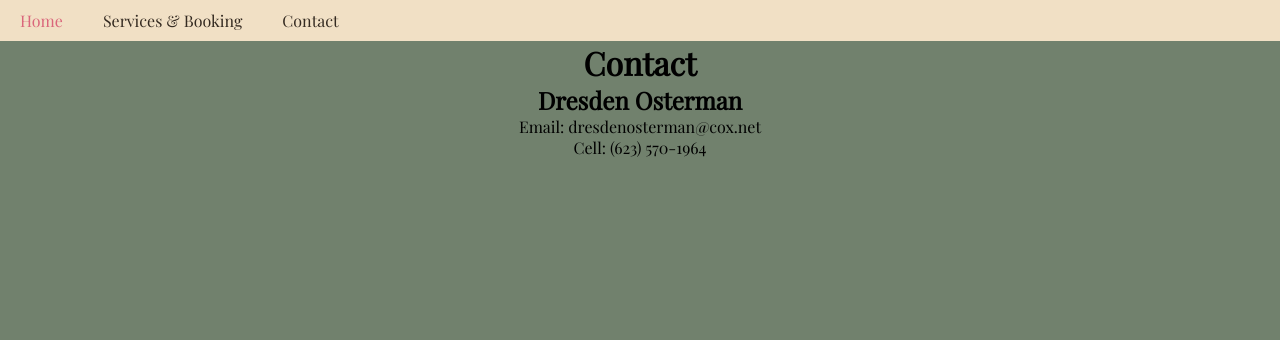
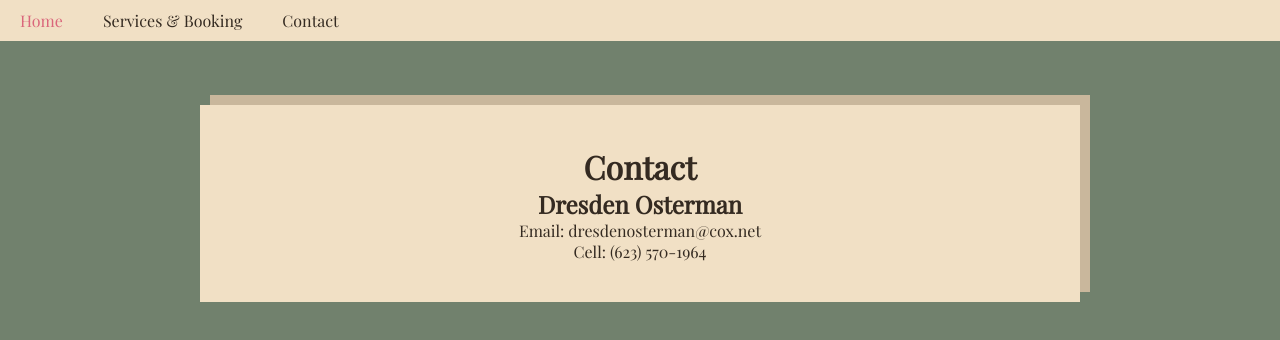
Before and after one commit to TrevorOsterman/drez-site, a React (Create React App) app: page /contact in a window 1280 px wide. Shown: the top 340 px of the page. Built offline with nearby package versions, Linux system fonts and the light colour scheme.

Commit message:
padding added to cards

```diff
--- a/src/Contact/Contact.css
+++ b/src/Contact/Contact.css
@@ -1,4 +1,10 @@
 .contact-section {
-    display: flex;
-    flex-direction: column;
+  display: flex;
+  flex-direction: column;
+  width: 80%;
+  max-width: 800px;
+  margin-left: auto;
+  margin-right: auto;
+  margin-top: 5%;
+  padding: 40px;
 }
--- a/src/Contact/Contact.js
+++ b/src/Contact/Contact.js
@@ -1,11 +1,13 @@
-import React from 'react'
-import './Contact.css'
+import React from "react";
+import "./Contact.css";
 
-export default function Contact () {
-    return <div className="contact-section">
-        <h1 className="comp-header">Contact</h1>
-        <h2>Dresden Osterman</h2>
-        <span>Email: dresdenosterman@cox.net</span>
-        <span>Cell: (623) 570-1964</span>
+export default function Contact() {
+  return (
+    <div className="contact-section card">
+      <h1 className="comp-header">Contact</h1>
+      <h2>Dresden Osterman</h2>
+      <span>Email: dresdenosterman@cox.net</span>
+      <span>Cell: (623) 570-1964</span>
     </div>
+  );
 }
--- a/src/Services/Services.css
+++ b/src/Services/Services.css
@@ -4,6 +4,7 @@
   margin-right: auto;
   margin-top: 5%;
   max-width: 800px;
+  padding: 40px;
 }
 
 #calendar {
```
